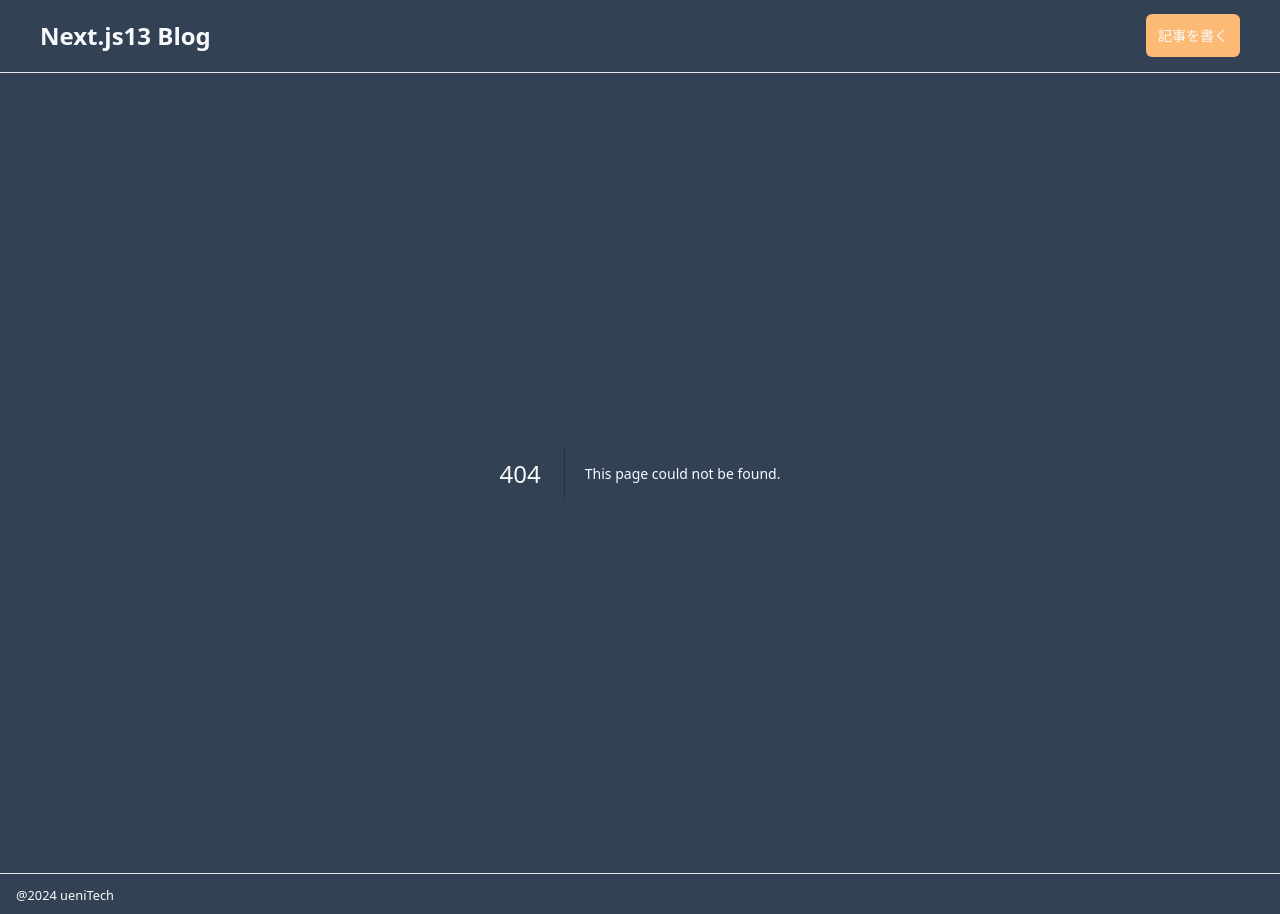
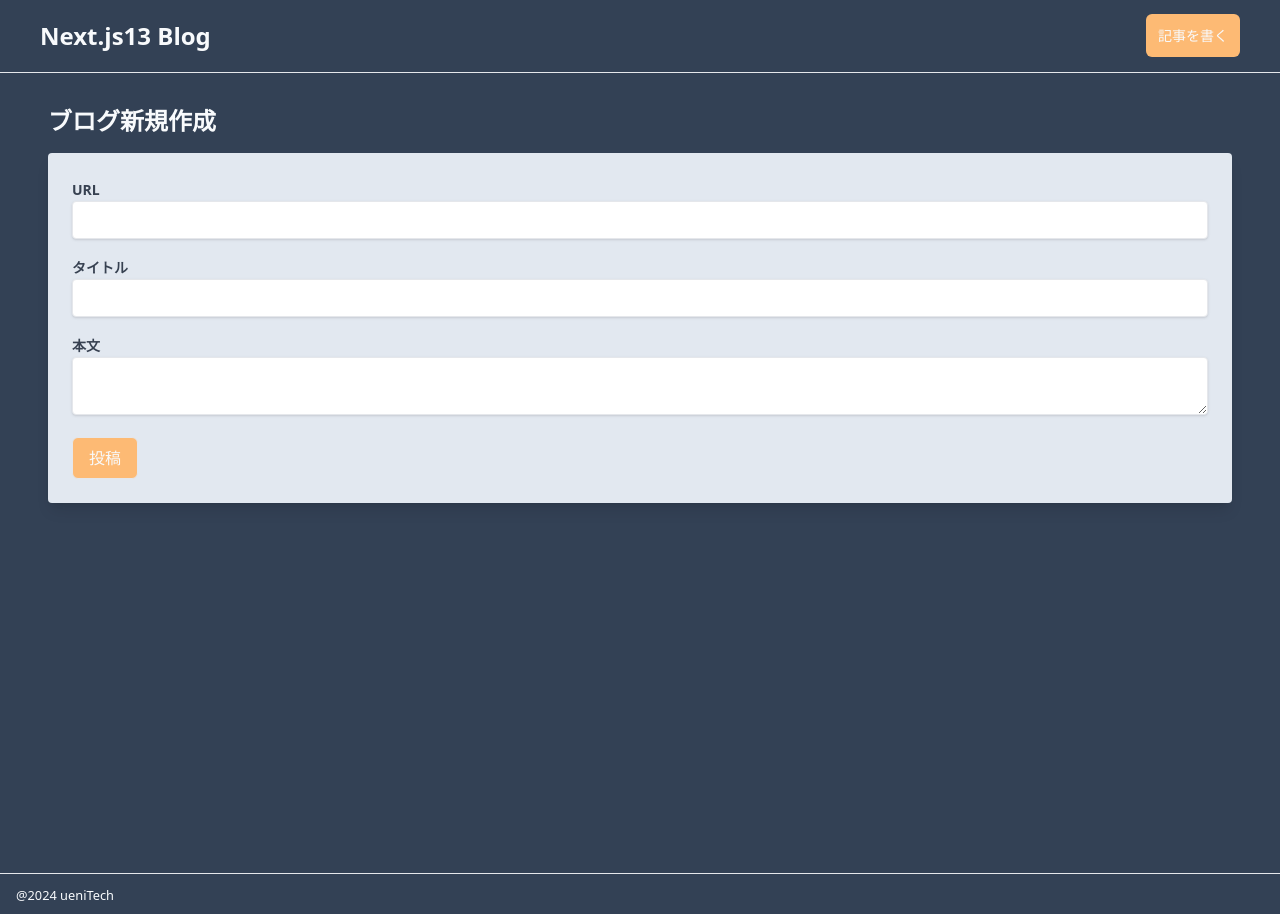
Before and after one commit to ueni-tech/react, a Next.js app in the folder next.js13-tailwindcss-udemy-blog/: page /articles/new in a window 1280 px wide. Before the commit this address had no page. Built offline with nearby package versions, Linux system fonts and the light colour scheme.

Commit message:
#11 html作成　完了

```diff
--- /dev/null
+++ b/next.js13-tailwindcss-udemy-blog/src/app/articles/new/page.tsx
@@ -0,0 +1,28 @@
+import React from 'react'
+
+const CreateBlogPage = () => {
+  return (
+    <div className='min-h-screen py-8 px-4 md:px-12'>
+      <h2 className='text-2xl font-bold mb-4'>ブログ新規作成</h2>
+
+      <form className='bg-slate-200 p-6 rounded shadow-lg'>
+        <div className='mb-4'>
+          <label className='text-gray-700 text-sm font-bold mb-2'>URL</label>
+          <input type="text" className='shadow border rounded w-full py-2 px-3 text-gray-700 leading-tight focus:outline' />
+        </div>
+        <div className='mb-4'>
+          <label className='text-gray-700 text-sm font-bold mb-2'>タイトル</label>
+          <input type="text" className='shadow border rounded w-full py-2 px-3 text-gray-700 leading-tight focus:outline' />
+        </div>
+        <div className='mb-4'>
+          <label className='text-gray-700 text-sm font-bold mb-2'>本文</label>
+          <textarea className='shadow border rounded w-full py-2 px-3 text-gray-700 leading-tight focus:outline' />
+        </div>
+
+        <button type='submit' className='py-2 px-4 border rounded-md bg-orange-300'>投稿</button>
+      </form>
+    </div>
+  )
+}
+
+export default CreateBlogPage;
--- a/next.js13-tailwindcss-udemy-blog/src/app/components/ArticleList.tsx
+++ b/next.js13-tailwindcss-udemy-blog/src/app/components/ArticleList.tsx
@@ -5,24 +5,46 @@ import React from 'react'
 const ArticleList = () => {
   return (
     <div>
-      <article>
-        <Link href="#">
+      <article className='shadow my-4 flex flex-col'>
+        <Link href="#" className='hover:opacity-75'>
           <Image
           src="https://source.unsplash.com/collection/1346951/1000x500?sig=1"
           alt=""
           width={1280}
           height={300} />
         </Link>
-        <div>
-          <Link href="#">Technology</Link>
-          <Link href="#">
+        <div className='bg-white flex flex-col justify-start p-6'>
+          <Link href="#" className='text-blue-700 pb-4 font-bold'>Technology</Link>
+          <Link href="#" className='text-slate-900 text-3xl font-bold hover:text-gray-700 pb-4'>
             Next.jsの勉強中
           </Link>
-          <p>By. ueniTech, Published on 2023/07/15</p>
-          <Link href="#">
+          <p className='text-sm pb-3 text-slate-900'>Published on 2023/07/15</p>
+          <Link href="#" className='text-slate-900 pb-6'>
             Lorem ipsum dolor sit amet, consectetur adipisicing elit. Reiciendis quas esse, placeat tenetur, explicabo ducimus molestias quos dicta enim quam quo aperiam corrupti quod, facere nulla sit autem mollitia provident!
           </Link>
-          <Link href="#">
+          <Link href="#" className='text-pink-800 hover:text-black'>
+            続きを読む
+          </Link>
+        </div>
+      </article>
+      <article className='shadow my-4 flex flex-col'>
+        <Link href="#" className='hover:opacity-75'>
+          <Image
+          src="https://source.unsplash.com/collection/1346951/1000x500?sig=2"
+          alt=""
+          width={1280}
+          height={300} />
+        </Link>
+        <div className='bg-white flex flex-col justify-start p-6'>
+          <Link href="#" className='text-blue-700 pb-4 font-bold'>Technology</Link>
+          <Link href="#" className='text-slate-900 text-3xl font-bold hover:text-gray-700 pb-4'>
+            Next.jsの勉強中
+          </Link>
+          <p className='text-sm pb-3 text-slate-900'>Published on 2023/07/15</p>
+          <Link href="#" className='text-slate-900 pb-6'>
+            Lorem ipsum dolor sit amet, consectetur adipisicing elit. Reiciendis quas esse, placeat tenetur, explicabo ducimus molestias quos dicta enim quam quo aperiam corrupti quod, facere nulla sit autem mollitia provident!
+          </Link>
+          <Link href="#" className='text-pink-800 hover:text-black'>
             続きを読む
           </Link>
         </div>
```
Also changed, not shown: 1 other file (tests, documents, lock files or other folders).
